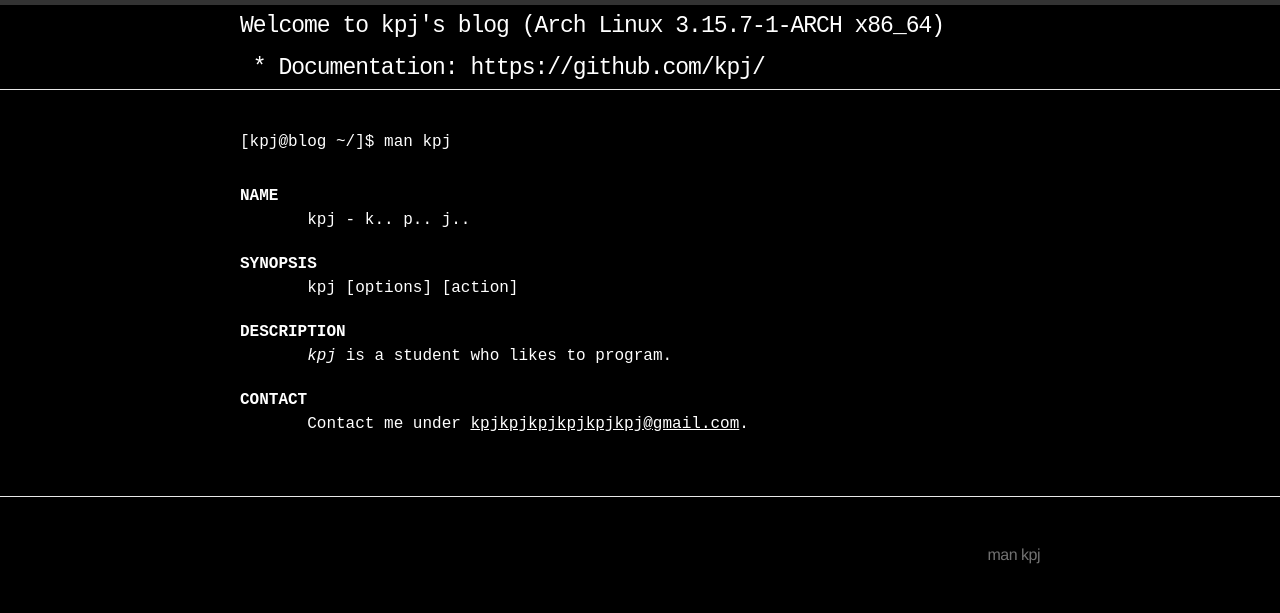
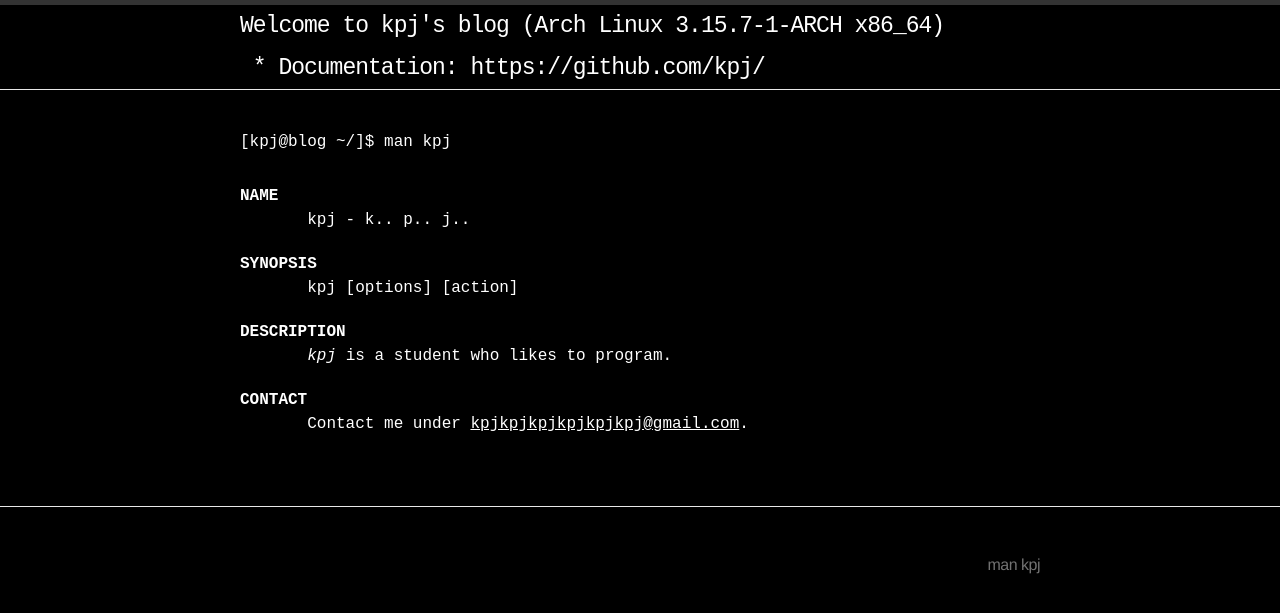
Before and after one commit to kpj/kpj.github.io--old, a Jekyll site: the page built from about.md, in a window 1280 px wide. Shown: the top 613 px of the page. Built offline with Jekyll 4.4.1, drawn with Linux system fonts in a browser that asks for light colours.

Commit message:
Improved spacing

```diff
--- a/css/main.css
+++ b/css/main.css
@@ -158,7 +158,7 @@
 /* ----------------------------------------------------------*/
 
 .page-content {
-  padding: 30px 0;
+  padding: 40px 0;
   background-color: black;
 }
 
@@ -199,7 +199,7 @@
   font-family: "Courier New", Courier, monospace;
 }
 
-.post-header { margin: 10px 0 30px; }
+.post-header { margin: 0 0 30px; }
 
 .post-header h1 {
   font-size: 42px;
```
